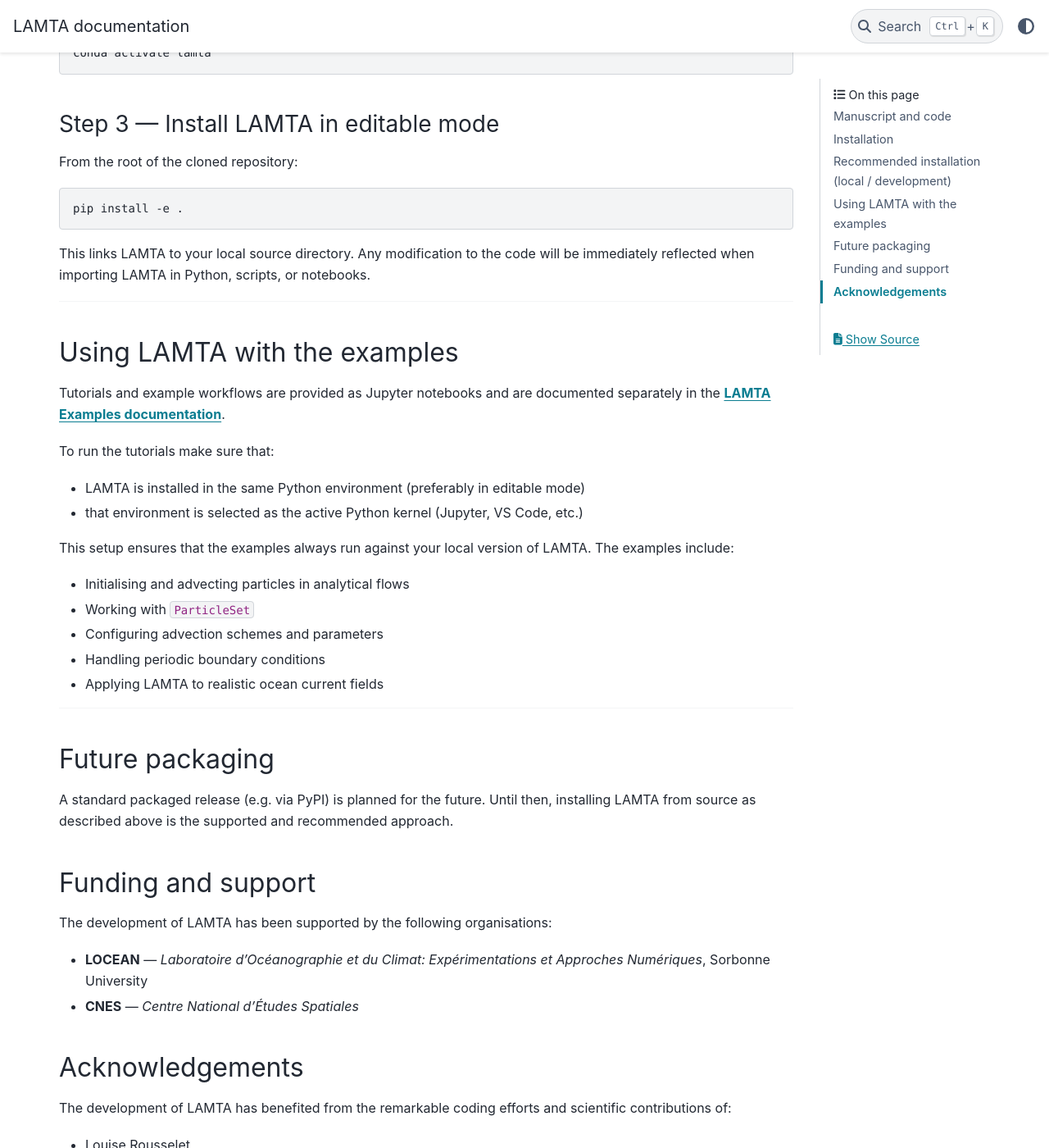
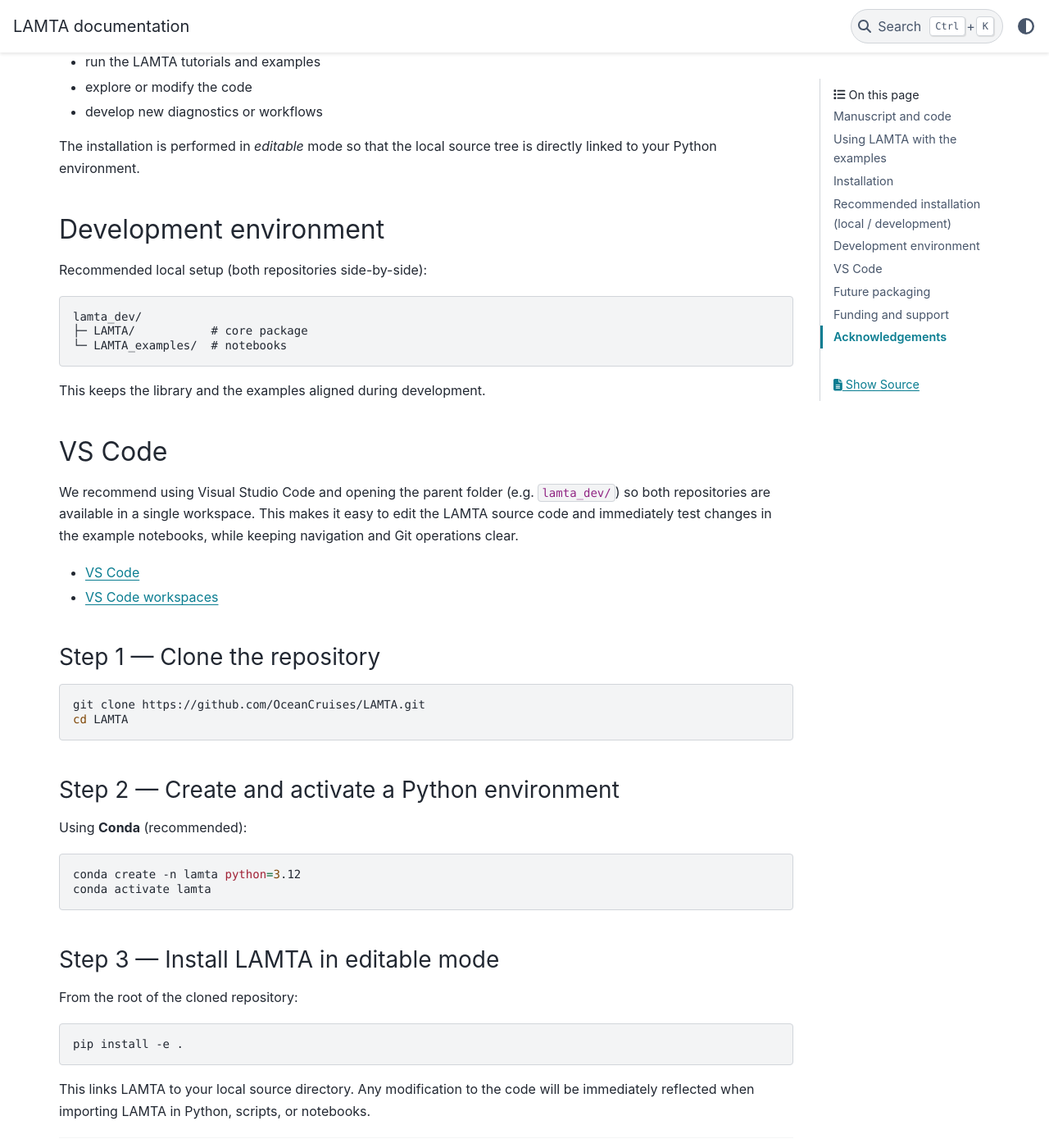
Before and after one commit to LOCEANlloydizard/LAMTA, a Sphinx documentation site: the page built from docs/index.md, in a window 1280 px wide and 1400 px high, scrolled down 1383 px. Shown: the whole window at 82% size. Built offline with Sphinx 7.4.7 and the PyData theme 0.15.4, drawn with Linux system fonts in a browser that asks for light colours; some of the changed text lies outside the part shown.

Commit message:
Update index.md

````diff
--- a/docs/index.md
+++ b/docs/index.md
@@ -9,6 +9,28 @@
 A dedicated manuscript is currently under development to describe the theoretical background, numerical methods, and applications of LAMTA in detail.
 
 The source code is openly developed and maintained, with a focus on reproducible Lagrangian analyses in oceanography.
+
+---
+
+## Using LAMTA with the examples
+
+Tutorials and example workflows are provided as Jupyter notebooks and are
+documented separately in the
+[**LAMTA Examples documentation**](https://lamta-examples.readthedocs.io/).
+
+To run the tutorials make sure that:
+
+- LAMTA is installed in the same Python environment (preferably in editable mode)
+- that environment is selected as the active Python kernel (Jupyter, VS Code, etc.)
+
+This setup ensures that the examples always run against your local version of LAMTA.
+The examples include:
+
+- Initialising and advecting particles in analytical flows
+- Working with `ParticleSet`
+- Configuring advection schemes and parameters
+- Handling periodic boundary conditions
+- Applying LAMTA to realistic ocean current fields
 
 ---
 
@@ -35,6 +57,26 @@
 - develop new diagnostics or workflows
 
 The installation is performed in *editable* mode so that the local source tree is directly linked to your Python environment.
+
+## Development environment
+
+Recommended local setup (both repositories side-by-side):
+
+```text
+lamta_dev/
+├─ LAMTA/           # core package
+└─ LAMTA_examples/  # notebooks
+```
+
+This keeps the library and the examples aligned during development.
+
+## VS Code
+
+We recommend using Visual Studio Code and opening the parent folder (e.g. `lamta_dev/`) so both repositories are available in a single workspace. This makes it easy to edit the LAMTA source code and immediately test changes in the example notebooks, while keeping navigation and Git operations clear.
+
+- [VS Code](https://code.visualstudio.com/)
+- [VS Code workspaces](https://code.visualstudio.com/docs/editor/multi-root-workspaces)
+
 
 ### Step 1 — Clone the repository
 
@@ -64,28 +106,6 @@
 
 ---
 
-## Using LAMTA with the examples
-
-Tutorials and example workflows are provided as Jupyter notebooks and are
-documented separately in the
-[**LAMTA Examples documentation**](https://lamta-examples.readthedocs.io/).
-
-To run the tutorials make sure that:
-
-- LAMTA is installed in the same Python environment (preferably in editable mode)
-- that environment is selected as the active Python kernel (Jupyter, VS Code, etc.)
-
-This setup ensures that the examples always run against your local version of LAMTA.
-The examples include:
-
-- Initialising and advecting particles in analytical flows
-- Working with `ParticleSet`
-- Configuring advection schemes and parameters
-- Handling periodic boundary conditions
-- Applying LAMTA to realistic ocean current fields
-
----
-
 ## Future packaging
 
 A standard packaged release (e.g. via PyPI) is planned for the future. Until then, installing LAMTA from source as described above is the supported and recommended approach.
````
